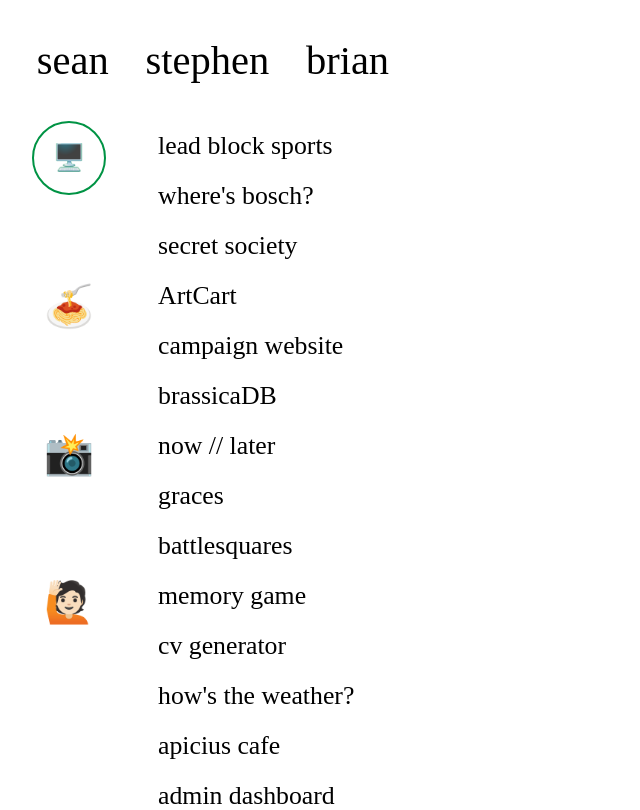
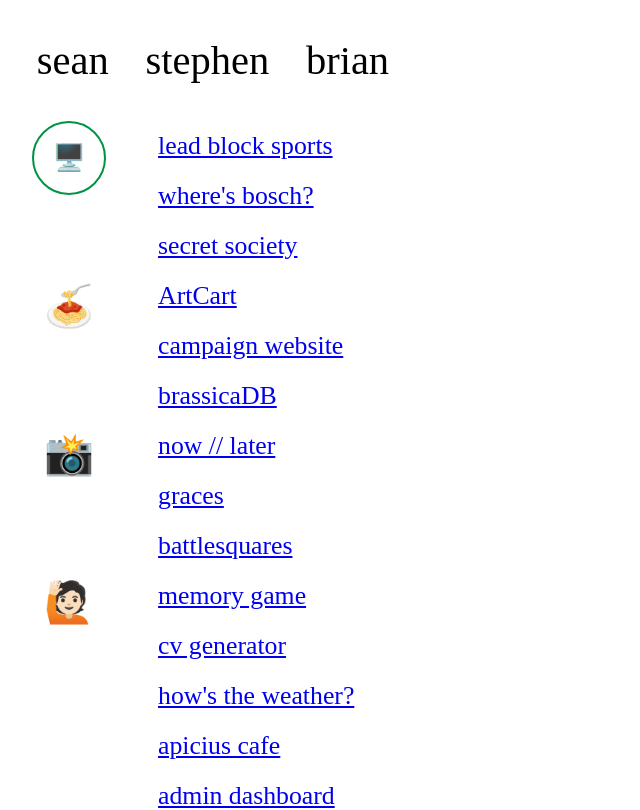
Before and after one commit to seanstephenbrian/portfolio, a React (Create React App) app in the folder client/: page / in a window 1280 px wide. Shown: the top 810 px of the page, without its empty margins (0-640 px from the left). Built offline with nearby package versions, Linux system fonts and the light colour scheme.

Commit message:
add project links

```diff
--- a/client/src/components/Web.js
+++ b/client/src/components/Web.js
@@ -20,7 +20,7 @@ export default function Web() {
             {projects.map((project) => {
                 return (
                     <div className='web-project' key={uniqid()}>
-                        {project.title}
+                        <a href={project.liveUrl} target='_blank' rel='noopener noreferrer'>{project.title}</a>
                     </div>
                 )
             })}
```
